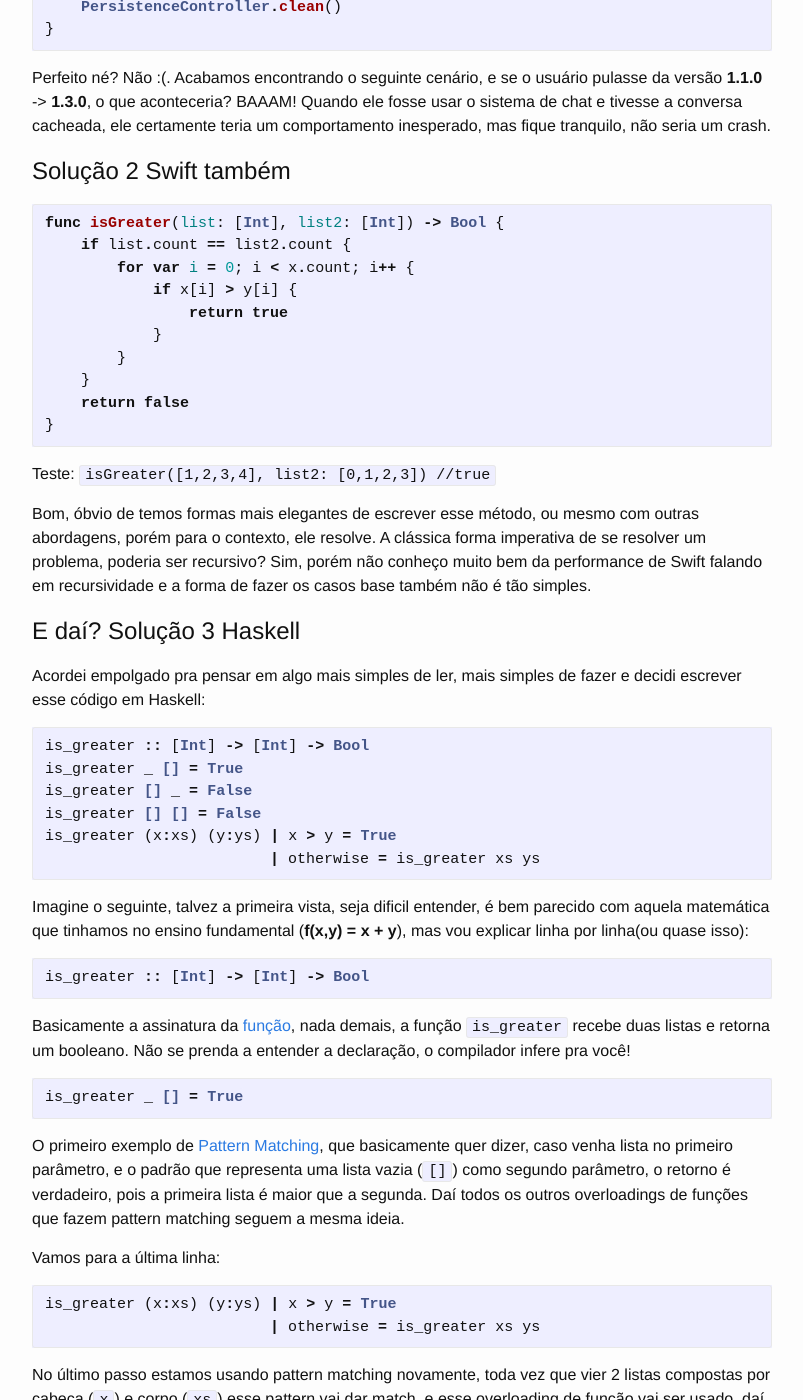
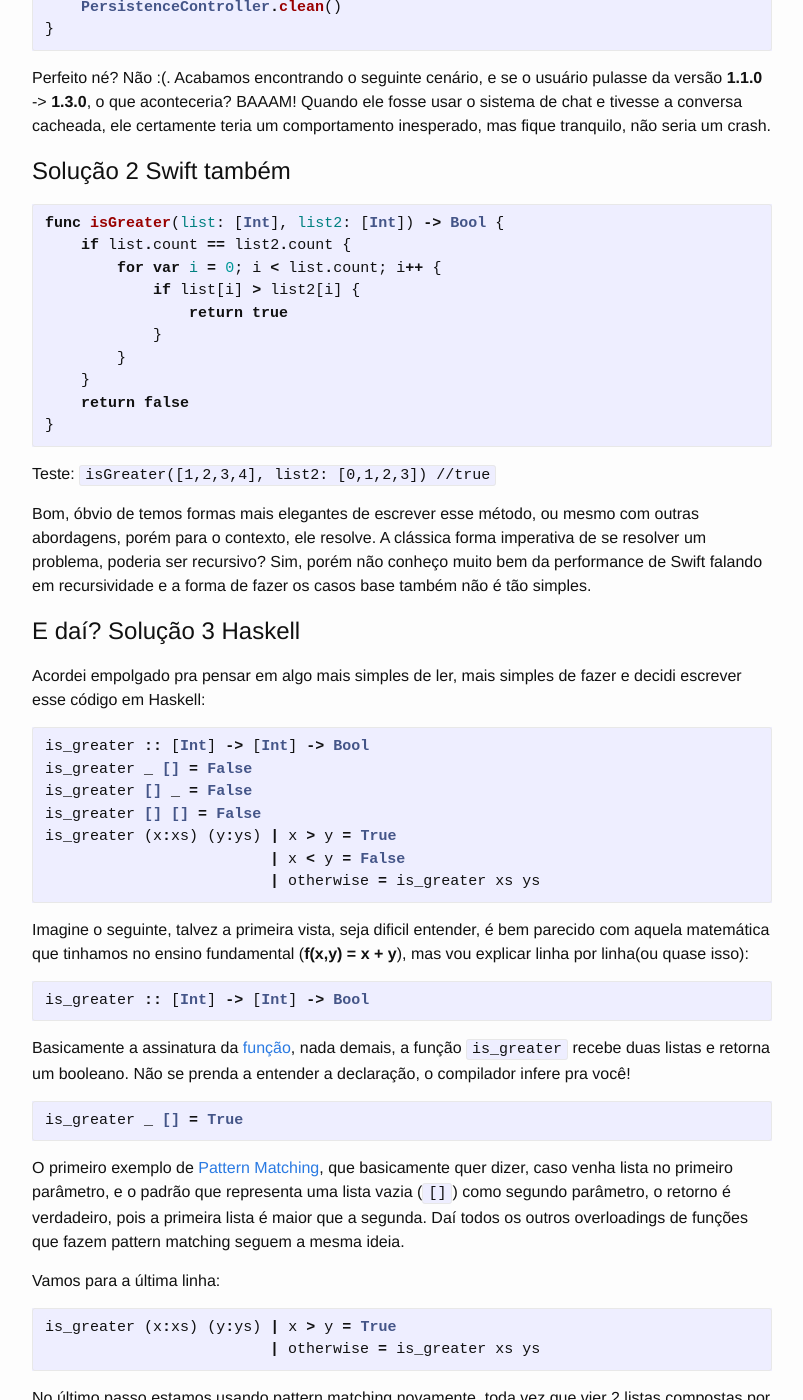
Before and after one commit to aterribili/blog, a Jekyll site: the page built from _posts/2016-02-20-pensando-funcional.markdown, in a window 1280 px wide and 1400 px high, scrolled down 679 px. Shown: the whole window, without its empty margins (238-1041 px from the left). Built offline with Jekyll 4.4.1, drawn with Linux system fonts in a browser that asks for light colours.

Commit message:
Corrige blog post de 'Pensando Funcional'

````diff
--- a/_posts/2016-02-20-pensando-funcional.markdown
+++ b/_posts/2016-02-20-pensando-funcional.markdown
@@ -24,8 +24,8 @@ BAAAM! Quando ele fosse usar o sistema de chat e tivesse a conversa cacheada, el
 ```swift
 func isGreater(list: [Int], list2: [Int]) -> Bool {
     if list.count == list2.count {
-        for var i = 0; i < x.count; i++ {
-            if x[i] > y[i] {
+        for var i = 0; i < list.count; i++ {
+            if list[i] > list2[i] {
                 return true
             }
         }
@@ -42,10 +42,11 @@ Acordei empolgado pra pensar em algo mais simples de ler, mais simples de fazer
 
 ```haskell
 is_greater :: [Int] -> [Int] -> Bool
-is_greater _ [] = True
+is_greater _ [] = False
 is_greater [] _ = False
 is_greater [] [] = False
 is_greater (x:xs) (y:ys) | x > y = True
+                         | x < y = False
                          | otherwise = is_greater xs ys
 ```
 
````
